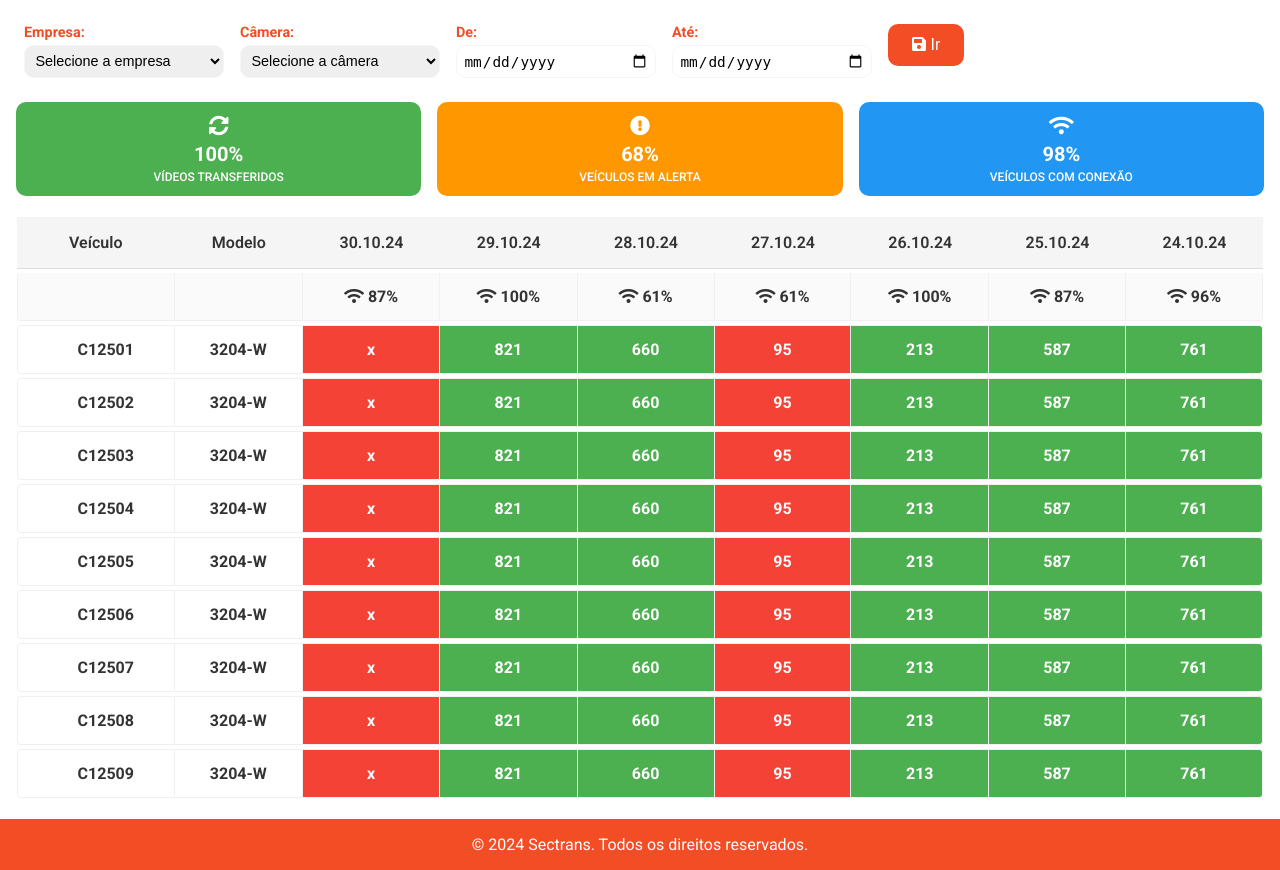
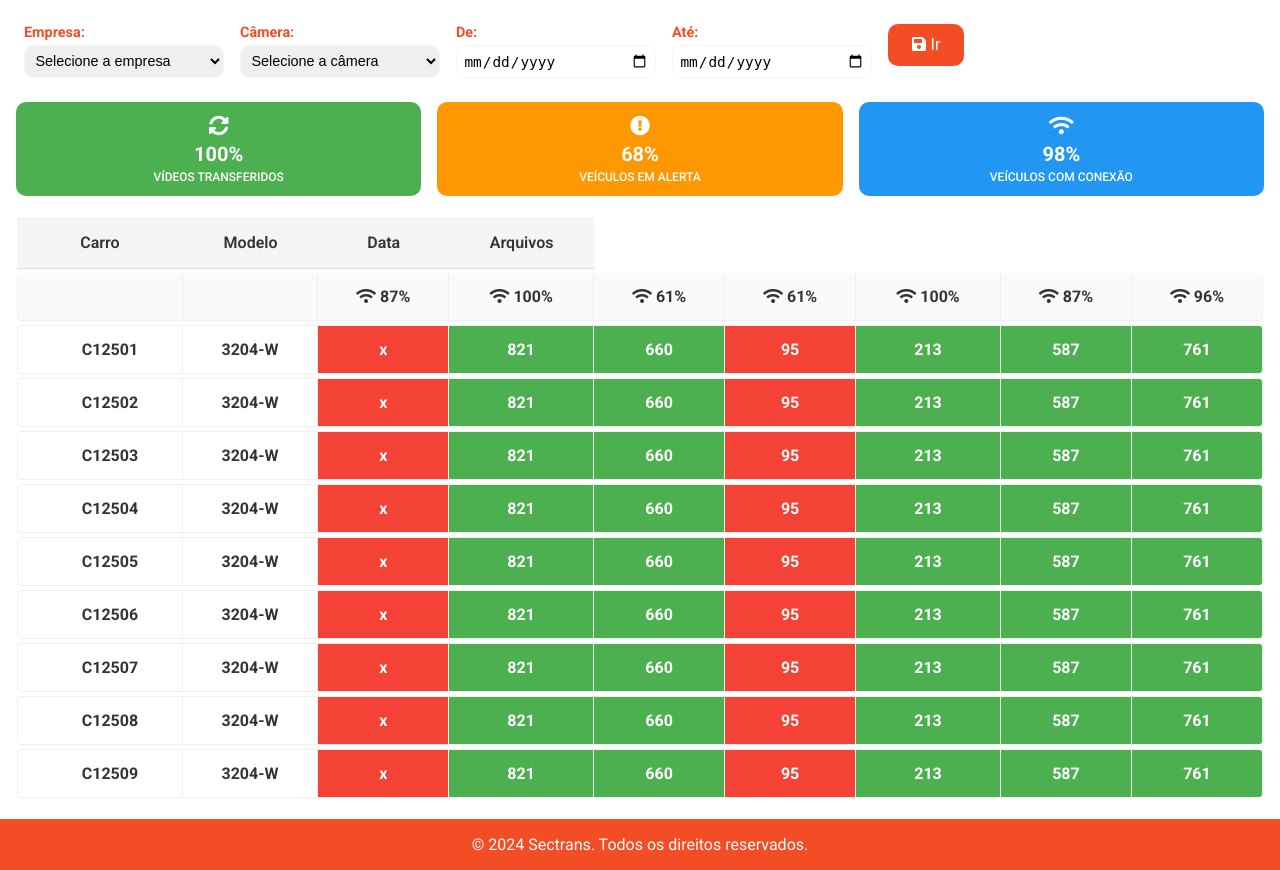
Before and after one commit to dg-marins/sistemaSectrans, a Django app: page /relatorio_cores_view/ in a window 1280 px wide. Shown: the part 86-956 px from the top of the page. Run offline with Django 5.2, Linux system fonts and the light colour scheme; tables that the repository leaves empty hold one stand-in row (values such as "Sample post").

Commit message:
exibindo dados no relatorio

```diff
--- a/static/scripts/relatorio_cores.js
+++ b/static/scripts/relatorio_cores.js
@@ -46,9 +46,8 @@
     });
 });
 
-document.querySelector(".btn.btn-primary").addEventListener("click", function() {
 
-
+async function obterRelatorioCores() {
     const dataInicio = document.getElementById("data-inicio").value;
     const dataFim = document.getElementById("data-fim").value;
     const camera = document.getElementById("camera").value;
@@ -61,19 +60,121 @@
         data_fim: dataFim
     };
 
-    fetch("/api/list/relatorio_cores_info", {
+    try {
+        const response = await fetch("/api/list/relatorio_cores_info", {
             method: "POST",
             headers: {
                 "Content-Type": "application/json",
                 'X-CSRFToken': getCSRFToken()
             },
             body: JSON.stringify(requestData)
-    })
-    .then(response => response.json())
-    .then(data => {
-        console.log(data);
-        return data;
-        // Aqui você pode manipular a resposta recebida
-    })
-    .catch(error => console.error("Erro:", error));
         });
+
+        if (!response.ok) {
+            throw new Error(`Erro na requisição: ${response.statusText}`);
+        }
+
+        const data = await response.json();
+        return data; // Retorna os dados recebidos da API
+    } catch (error) {
+        console.error("Erro:", error);
+        throw error;
+    }
+}
+
+async function exibirRelatorio() {
+    try {
+        const dadosRelatorio = await obterRelatorioCores();
+        const tabela = document.getElementById("relatorioCoresTabela");
+        tabela.innerHTML = ""; // Limpa o conteúdo atual da tabela
+
+        // Extrai todas as datas únicas do relatório
+        const todasDatas = new Set();
+        dadosRelatorio.data.forEach(item => {
+            item.dates.forEach(dateInfo => {
+                todasDatas.add(dateInfo.date);
+            });
+        });
+        const datasOrdenadas = Array.from(todasDatas).sort((a, b) => new Date(b) - new Date(a)); // Ordena da mais nova para a mais velha
+
+        // Cria a primeira linha da tabela (cabeçalhos)
+        const headerRow = tabela.insertRow();
+        headerRow.insertCell(0).textContent = "Carro";
+        headerRow.insertCell(1).textContent = "Modelo";
+        datasOrdenadas.forEach(date => {
+            const cell = headerRow.insertCell();
+            cell.textContent = date;
+        });
+
+        // Cria as linhas para cada carro no relatório
+        dadosRelatorio.data.forEach(item => {
+            const { car, model, dates } = item;
+
+            // Cria um dicionário para as contagens de arquivos por data
+            const arquivosPorData = {};
+            dates.forEach(dateInfo => {
+                arquivosPorData[dateInfo.date] = dateInfo.files;
+            });
+
+            // Adiciona a linha do carro, modelo e arquivos
+            const carRow = tabela.insertRow();
+            carRow.insertCell(0).textContent = car;
+            carRow.insertCell(1).textContent = model;
+
+            datasOrdenadas.forEach(date => {
+                const filesCell = carRow.insertCell();
+
+                const count = arquivosPorData[date] || 0; // Exibe 0 se não houver arquivos para a data
+
+                // Aplica a classe red-cell ou green-cell baseado no valor de count
+                if (count < 200) {
+                    filesCell.classList.add("red-cell");
+                    filesCell.textContent = "x";  // Se o número for menor que 200, exibe 'x'
+                } else {
+                    filesCell.classList.add("green-cell");
+                    filesCell.textContent = count; // Caso contrário, exibe o número de arquivos
+                }
+            });
+        });
+
+        console.log("Dados do relatório exibidos com sucesso.");
+    } catch (error) {
+        console.error("Erro ao obter o relatório:", error);
+    }
+}
+
+document.querySelector(".btn.btn-primary").addEventListener("click", exibirRelatorio);
+
+
+
+// document.querySelector(".btn.btn-primary").addEventListener("click", function() {
+
+
+//     const dataInicio = document.getElementById("data-inicio").value;
+//     const dataFim = document.getElementById("data-fim").value;
+//     const camera = document.getElementById("camera").value;
+//     const empresa = document.getElementById("empresa").value;
+
+//     const requestData = {
+//         empresa_id: parseInt(empresa),
+//         channel: parseInt(camera),
+//         data_inicio: dataInicio,
+//         data_fim: dataFim
+//     };
+
+//     fetch("/api/list/relatorio_cores_info", {
+//         method: "POST",
+//         headers: {
+//             "Content-Type": "application/json",
+//             'X-CSRFToken': getCSRFToken()
+//         },
+//         body: JSON.stringify(requestData)
+//     })
+//     .then(response => response.json())
+//     .then(data => {
+//         console.log(data);
+//         return data;
+//         // Aqui você pode manipular a resposta recebida
+//     })
+//     .catch(error => console.error("Erro:", error));
+// });
--- a/templates/relatorio_cores.html
+++ b/templates/relatorio_cores.html
@@ -59,18 +59,13 @@
 
         <!-- Tabela -->
         <div class="table-responsive">
-            <table class="table">
+            <table class="table" id="relatorioCoresTabela" >
                 <thead>
                     <tr>
-                        <th>Veículo</th>
+                        <th>Carro</th>
                         <th>Modelo</th>
-                        <th>30.10.24</th>
-                        <th>29.10.24</th>
-                        <th>28.10.24</th>
-                        <th>27.10.24</th>
-                        <th>26.10.24</th>
-                        <th>25.10.24</th>
-                        <th>24.10.24</th>
+                        <th>Data</th>
+                        <th>Arquivos</th>
                     </tr>
                 </thead>
                 <tbody>
```
Lines whose indentation alone changed are shown as unchanged.
